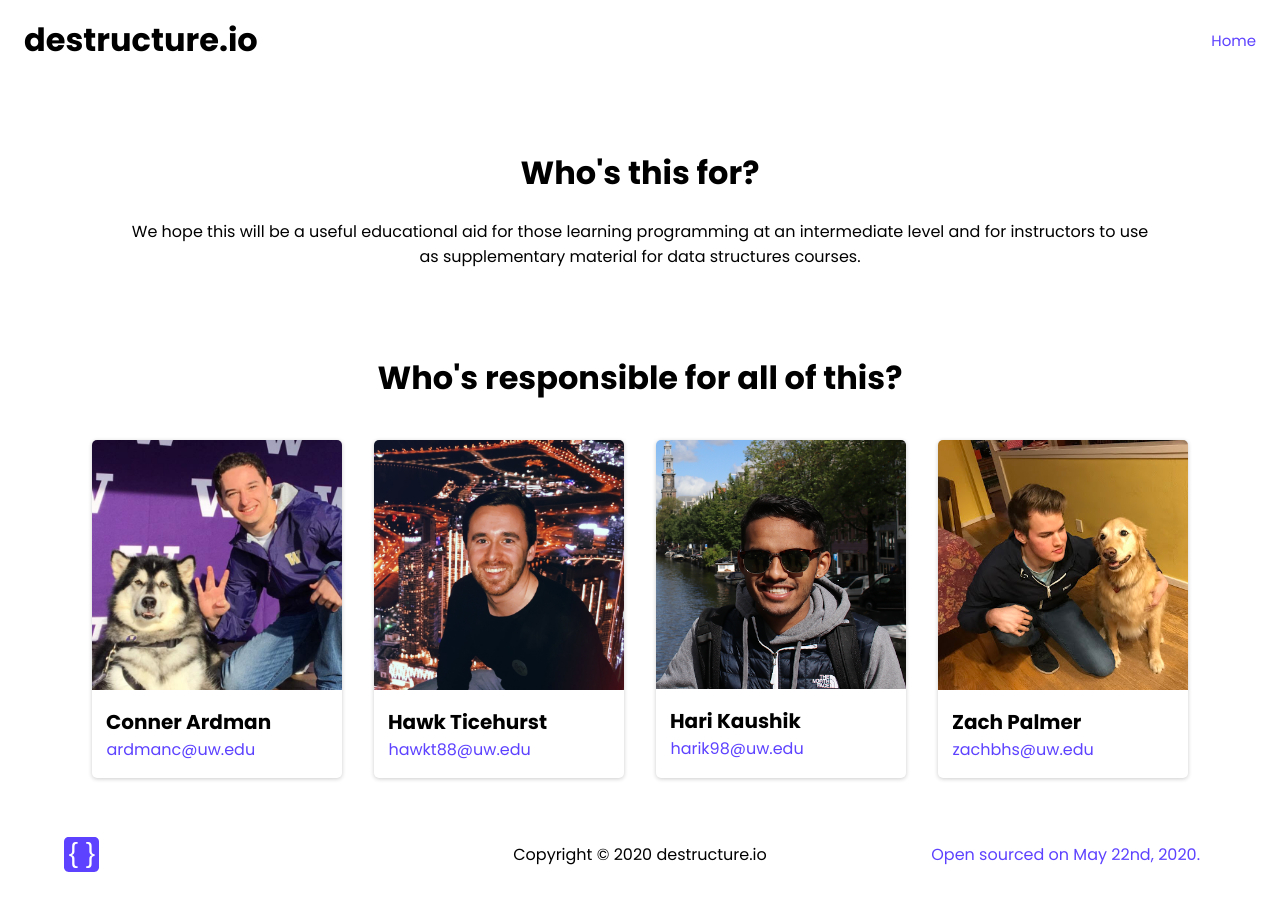
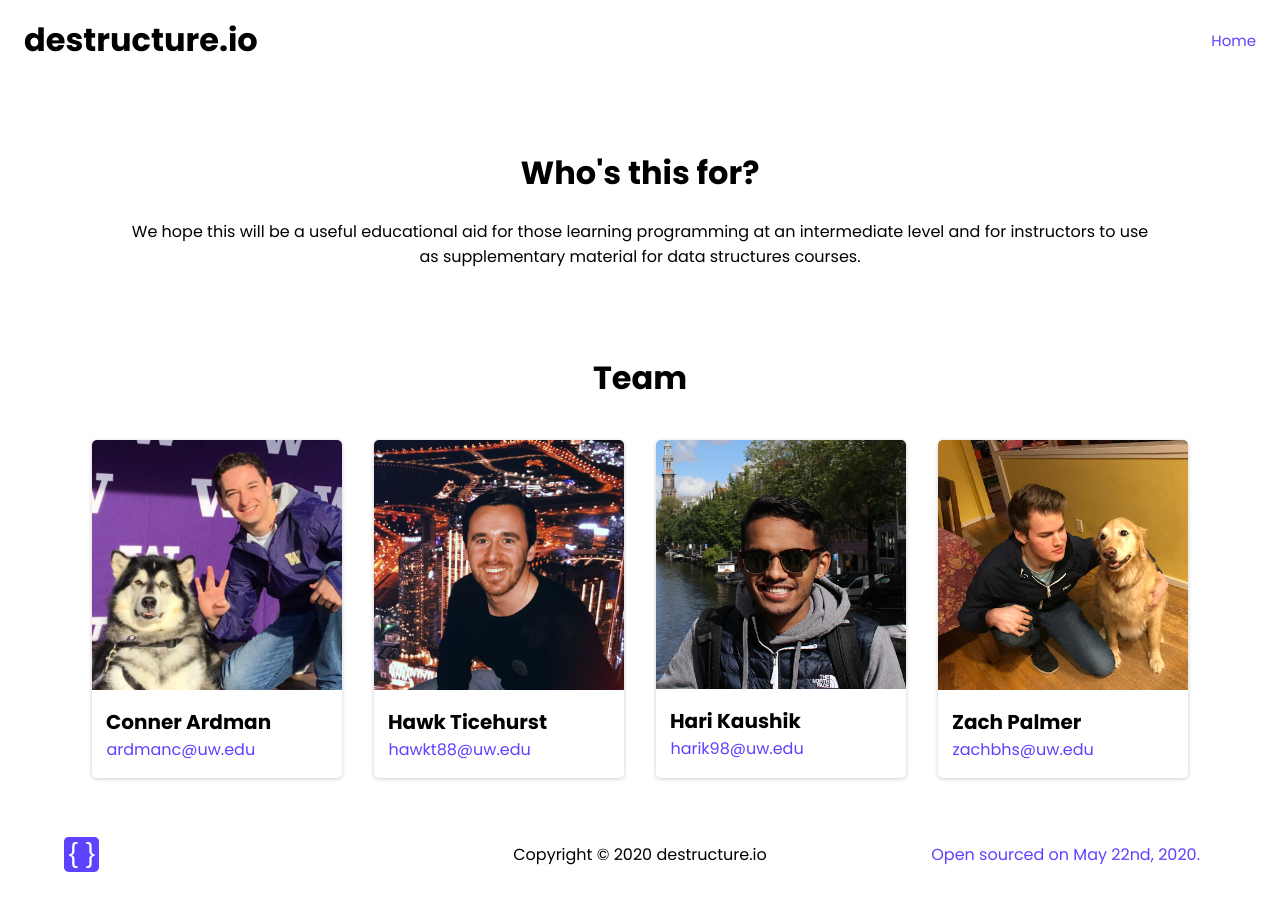
Before and after one commit to hawkticehurst/destructure-io, a React (Create React App) app: page /about in a window 1280 px wide. Shown: the top 910 px of the page. Built offline with nearby package versions, Linux system fonts and the light colour scheme; no server answers.

Commit message:
change team heading

```diff
--- a/src/components/home/Team.js
+++ b/src/components/home/Team.js
@@ -3,7 +3,7 @@ import React, { Fragment } from 'react';
 function Team() {
   return (
     <Fragment>
-      <h1>Who's responsible for all of this?</h1>
+      <h1>Team</h1>
       <div className="team-card-container">
         <div className="team-card">
           <img
```
